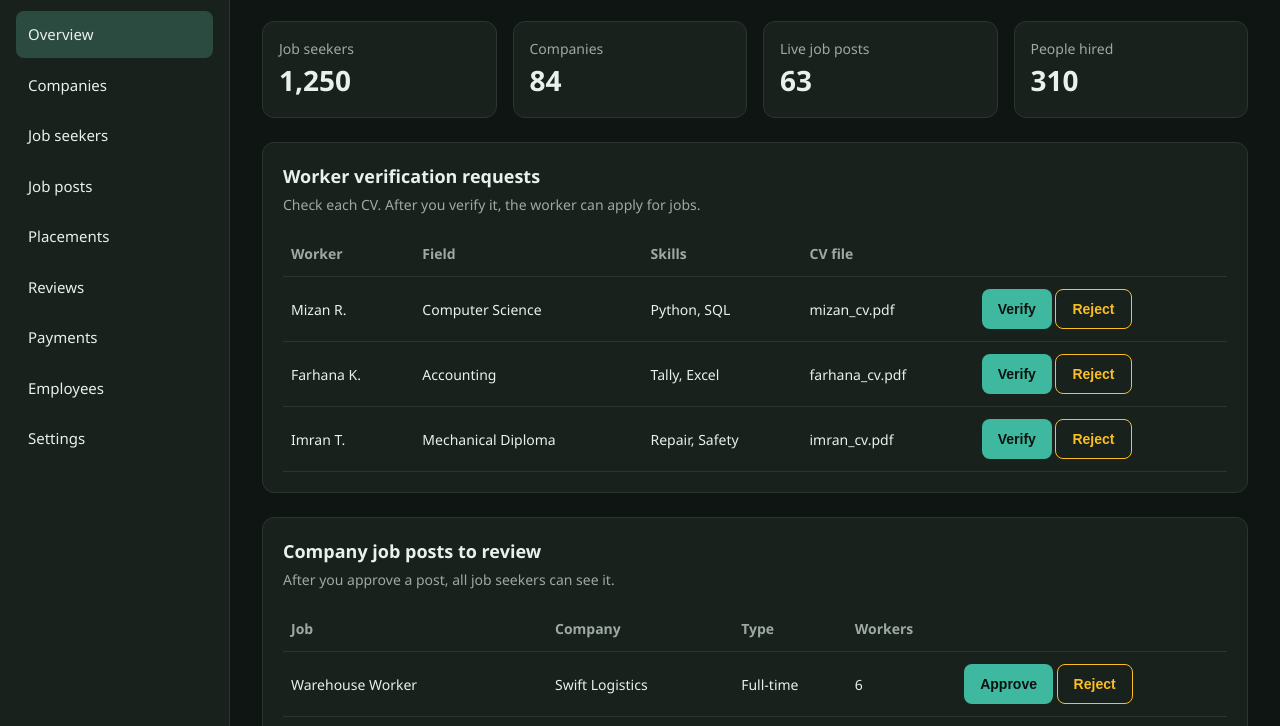
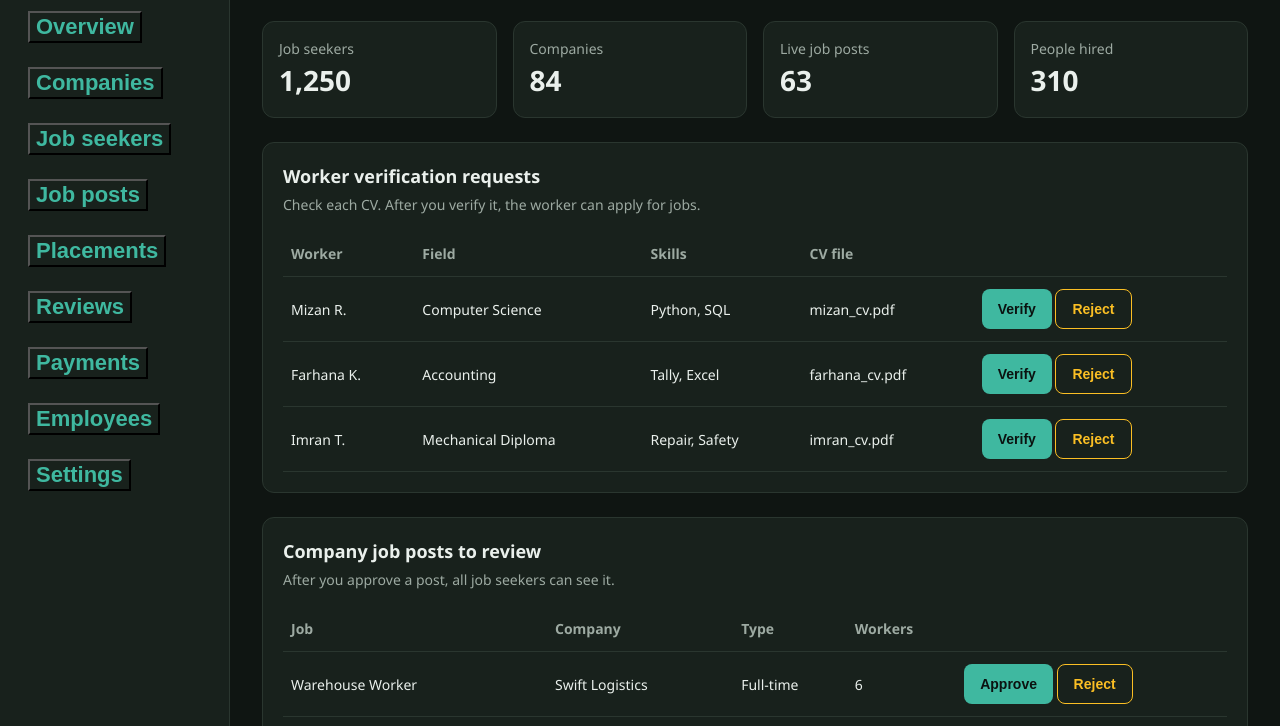
Before and after one commit to mahid0nice/Job-Bridge, a plain HTML site: page admin/Admin_dashboard.html in a window 1280 px wide. Shown: the part 70-796 px from the top of the page. Drawn offline with Linux system fonts and the light colour scheme.

Commit message:
adding folder

```diff
--- a/Admin_dashboard.html
+++ b/admin/Admin_dashboard.html
@@ -11,15 +11,16 @@
     <!-- sidebar -->
     <nav class="sidebar">
       <a class="logo" href="admin.html">JobBridge</a>
-      <a class="menu active" href="#">Overview</a>
-      <a class="menu" href="#">Companies</a>
-      <a class="menu" href="#">Job seekers</a>
-      <a class="menu" href="#">Job posts</a>
-      <a class="menu" href="#">Placements</a>
-      <a class="menu" href="#">Reviews</a>
-      <a class="menu" href="#">Payments</a>
-      <a class="menu" href="#">Employees</a>
-      <a class="menu" href="#">Settings</a>
+
+      <button class="menu active" href="#">Overview</button>
+      <button class="menu" href="#">Companies</button>
+      <button class="menu" href="#">Job seekers</button>
+      <button class="menu" href="#">Job posts</button>
+      <button class="menu" href="#">Placements</button>
+      <button class="menu" href="#">Reviews</button>
+      <button class="menu" href="#">Payments</button>
+      <button class="menu" href="#">Employees</button>
+      <button class="menu" href="#">Settings</button>
     </nav>
 
     <main class="content">
--- a/admin.css
+++ b/admin/admin.css
@@ -27,6 +27,16 @@ body {
   font-weight: 800;
   font-size: 22px;
   color: #3FB8A0;
+  text-decoration: none;
+}
+
+.menu{
+  display: block;
+  margin: 0 0 24px 12px;
+  font-weight: 800;
+  font-size: 22px;
+  color: #3FB8A0;
+  background: #18211C;
   text-decoration: none;
 }
 
```
